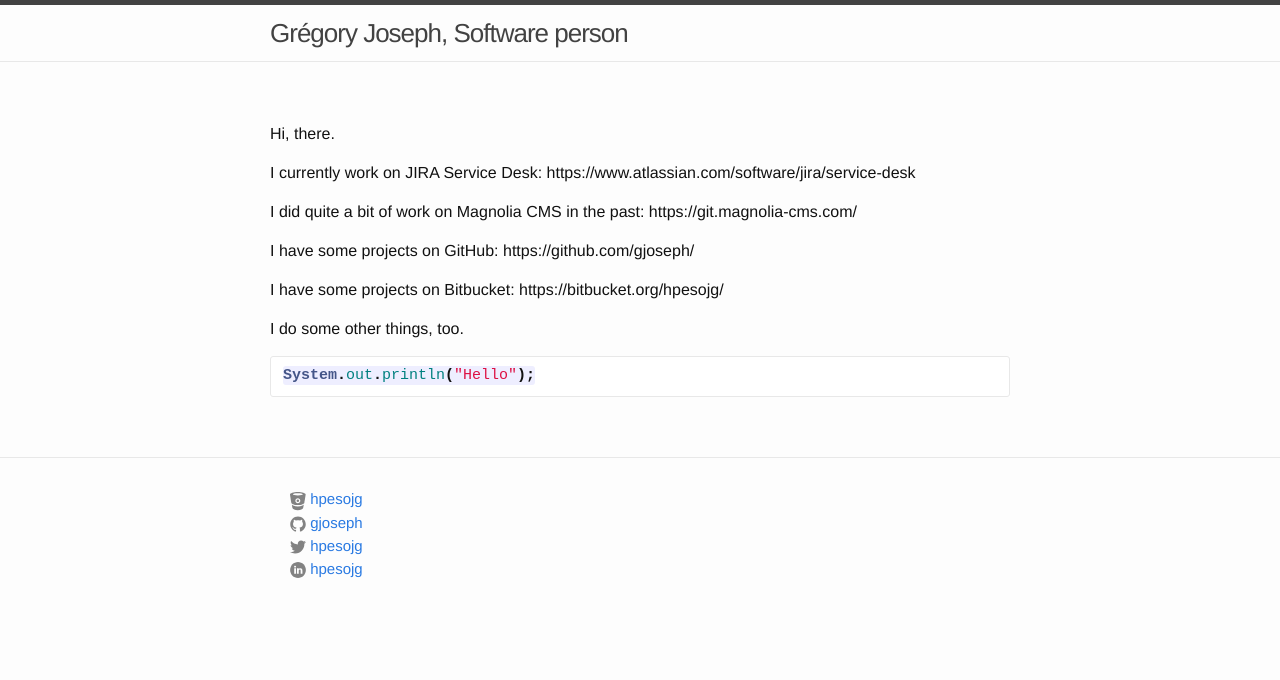
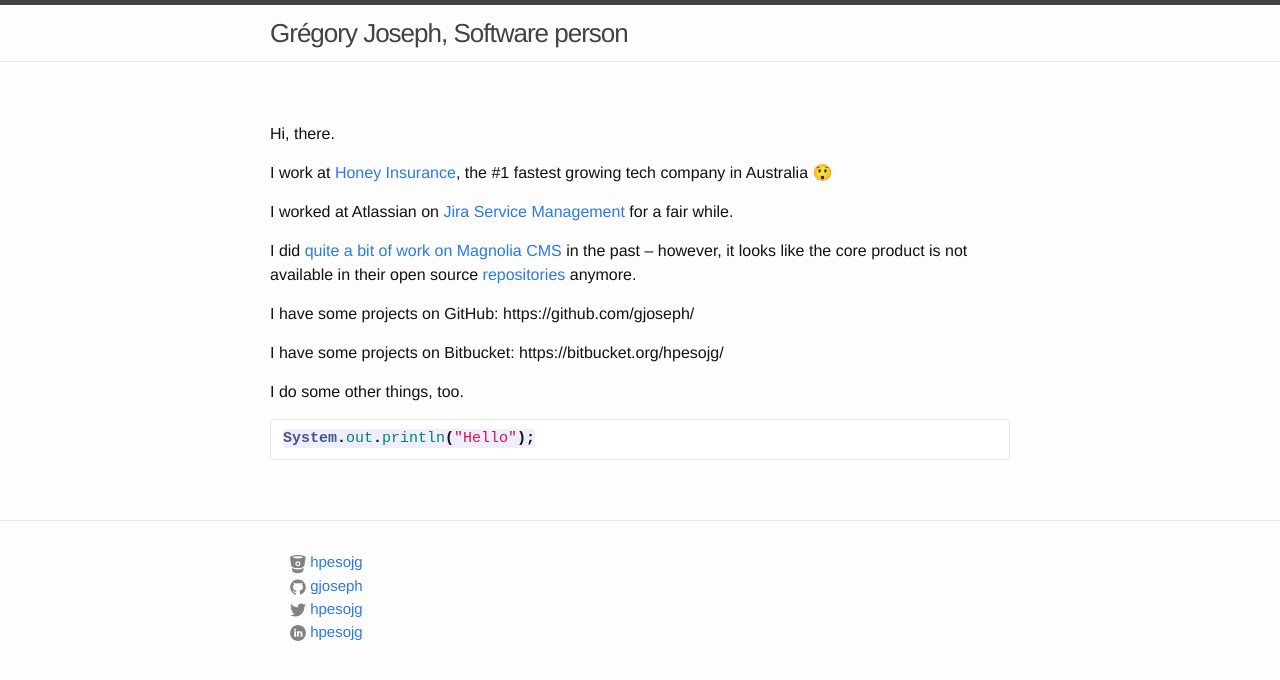
Before and after one commit to gjoseph/gjoseph.github.io, a Jekyll site: the page built from index.md, in a window 1280 px wide. Shown: the top 680 px of the page. Built offline with Jekyll 4.4.1, drawn with Linux system fonts in a browser that asks for light colours; Markdown is read by kramdown in place of the engine named in the settings.

Commit message:
2025 update

```diff
--- a/index.md
+++ b/index.md
@@ -4,9 +4,13 @@
 ---
 Hi, there.
 
-I currently work on JIRA Service Desk: https://www.atlassian.com/software/jira/service-desk
+I work at [Honey Insurance](https://www.honeyinsurance.com/), the #1 fastest growing tech company in Australia 😲
 
-I did quite a bit of work on Magnolia CMS in the past: https://git.magnolia-cms.com/
+I worked at Atlassian on [Jira Service Management](https://www.atlassian.com/software/jira/service-management/features/service-desk)
+for a fair while.
+
+I did [quite a bit of work on Magnolia CMS](https://git.magnolia-cms.com/) in the past ‒ however, it looks
+like the core product is not available in their open source [repo](https://bitbucket.org/magnolia-cms/workspace/repositories/)[sitories](https://github.com/magnolia-cms) anymore.
 
 I have some projects on GitHub: https://github.com/gjoseph/
 
```
